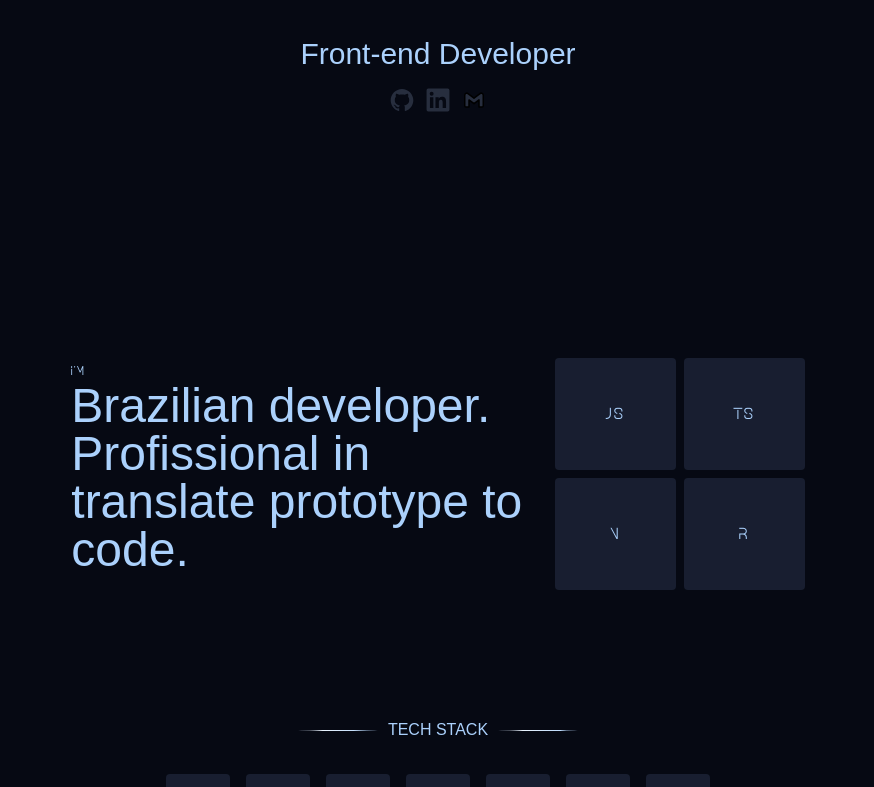
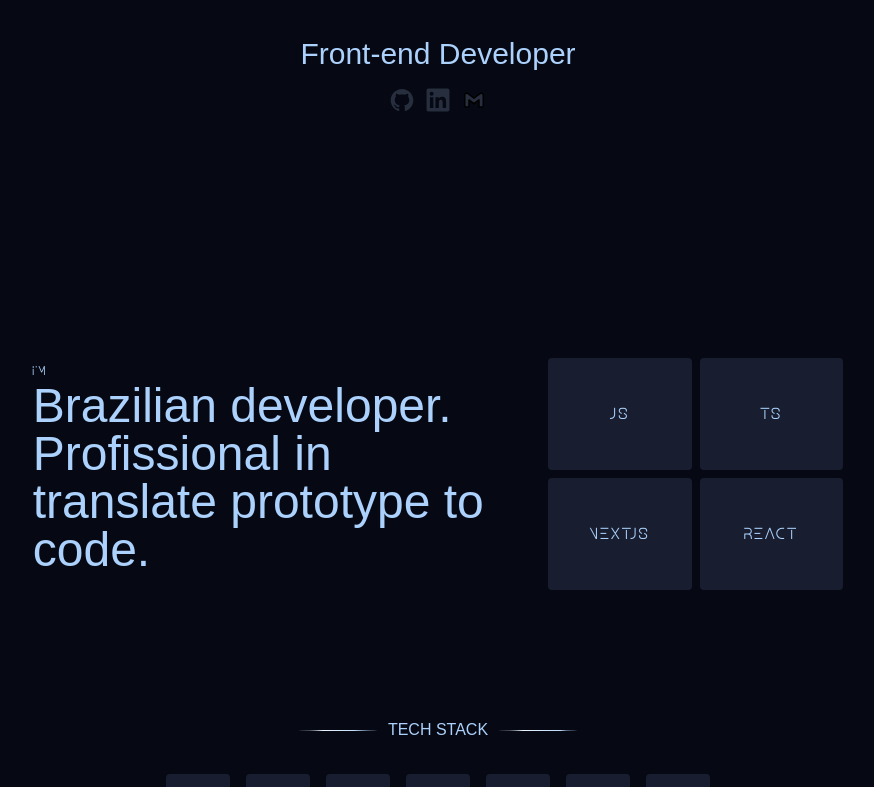
Before and after one commit to maxleon52/my-website, a Next.js app: page / in a window 1280 px wide. Shown: the part 442-1229 px from the top of the page, without its empty margins (202-1076 px from the left). Built offline with nearby package versions, Linux system fonts and the light colour scheme; a web font is replaced by a local one.

Commit message:
Task: add simple animation

```diff
--- a/src/app/globals.css
+++ b/src/app/globals.css
@@ -93,6 +93,16 @@ body {
   }
 }
 
+#four-stack:has(li:hover) {
+  li:hover {
+    box-shadow: 0 0 20px var(--color-max-blue-200);
+  }
+
+  li:not(:hover) {
+    filter: blur(2px);
+  }
+}
+
 #tech-stach {
   position: relative;
 
--- a/src/components/about.tsx
+++ b/src/components/about.tsx
@@ -14,31 +14,34 @@ export function About() {
           </p> */}
         </div>
 
-        <div className="grid w-full grid-cols-2 gap-2">
-          <div
+        <div
+          id="four-stack"
+          className="grid w-full grid-cols-2 gap-2 transition-all"
+        >
+          <li
             id="main-js"
-            className="bg-max-blue-700 font-science-personal-use-only flex h-28 items-center justify-center rounded-sm"
+            className="bg-max-blue-700 font-science-personal-use-only flex h-28 items-center justify-center rounded-sm transition-all duration-700"
           >
             JS
-          </div>
-          <div
+          </li>
+          <li
             id="main-ts"
-            className="bg-max-blue-700 font-science-personal-use-only flex h-28 items-center justify-center rounded-sm"
+            className="bg-max-blue-700 font-science-personal-use-only flex h-28 items-center justify-center rounded-sm transition-all duration-700"
           >
             TS
-          </div>
-          <div
+          </li>
+          <li
             id="main-next"
-            className="bg-max-blue-700 font-science-personal-use-only flex h-28 items-center justify-center rounded-sm"
+            className="bg-max-blue-700 font-science-personal-use-only flex h-28 items-center justify-center rounded-sm transition-all duration-700"
           >
-            N
-          </div>
-          <div
+            NextJS
+          </li>
+          <li
             id="main-react"
-            className="bg-max-blue-700 font-science-personal-use-only flex h-28 items-center justify-center rounded-sm"
+            className="bg-max-blue-700 font-science-personal-use-only flex h-28 items-center justify-center rounded-sm transition-all duration-700"
           >
-            R
-          </div>
+            React
+          </li>
         </div>
       </div>
     </section>
```
